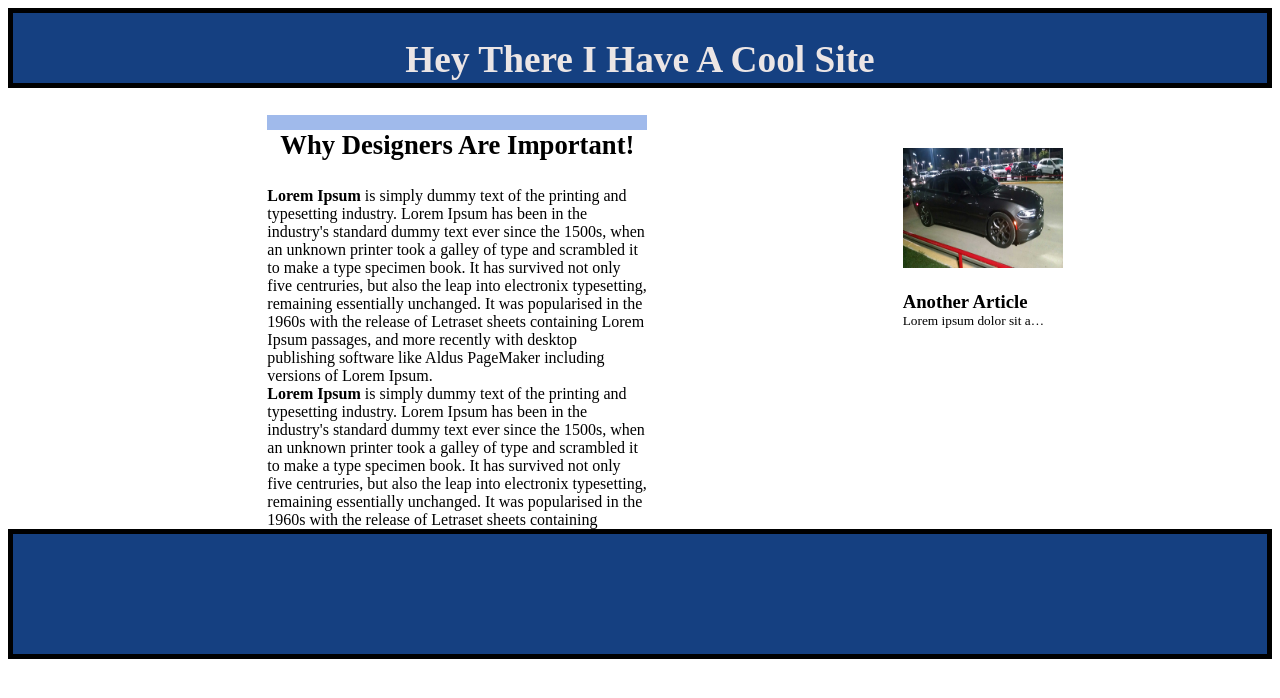
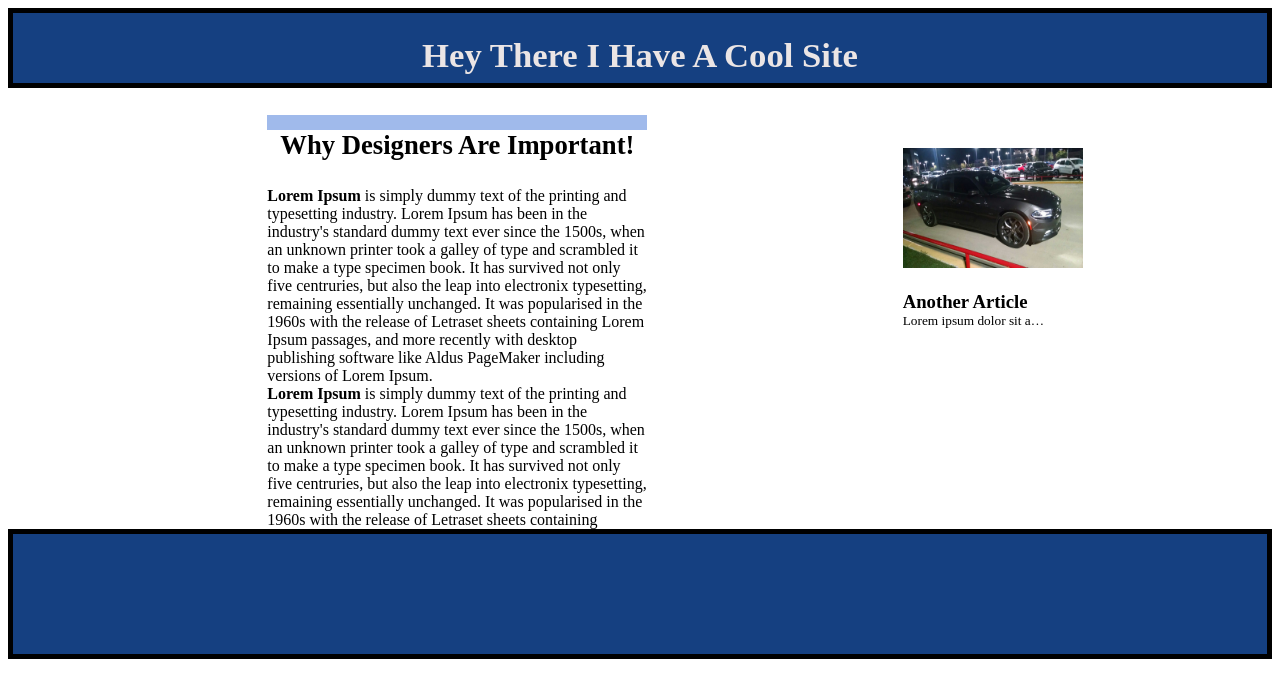
Before and after one commit to JustinBarnard1/CoolSiteDay2, a plain HTML site: page index.html in a window 1280 px wide. Drawn offline with Linux system fonts and the light colour scheme.

Commit message:
TouchUps

```diff
--- a/style.css
+++ b/style.css
@@ -4,7 +4,7 @@ body{
 
 header{
     background-color: rgb(21, 64, 129);
-    font-size: 14pt;
+    font-size: 13pt;
     padding-top: 1px;
     height: 70px;
 }
@@ -23,7 +23,7 @@ footer{
 }
 
 .bg-white{
-    background-color: rgb(238, 235, 235);
+    background-color: rgb(228, 220, 220);
 }
 
 .border-blk{
@@ -89,7 +89,7 @@ footer{
 .img {
   margin-top: 10px;
   height: 120px;
-  width: 160px;
+  width: 180px;
 }
 
 .addText{
```
